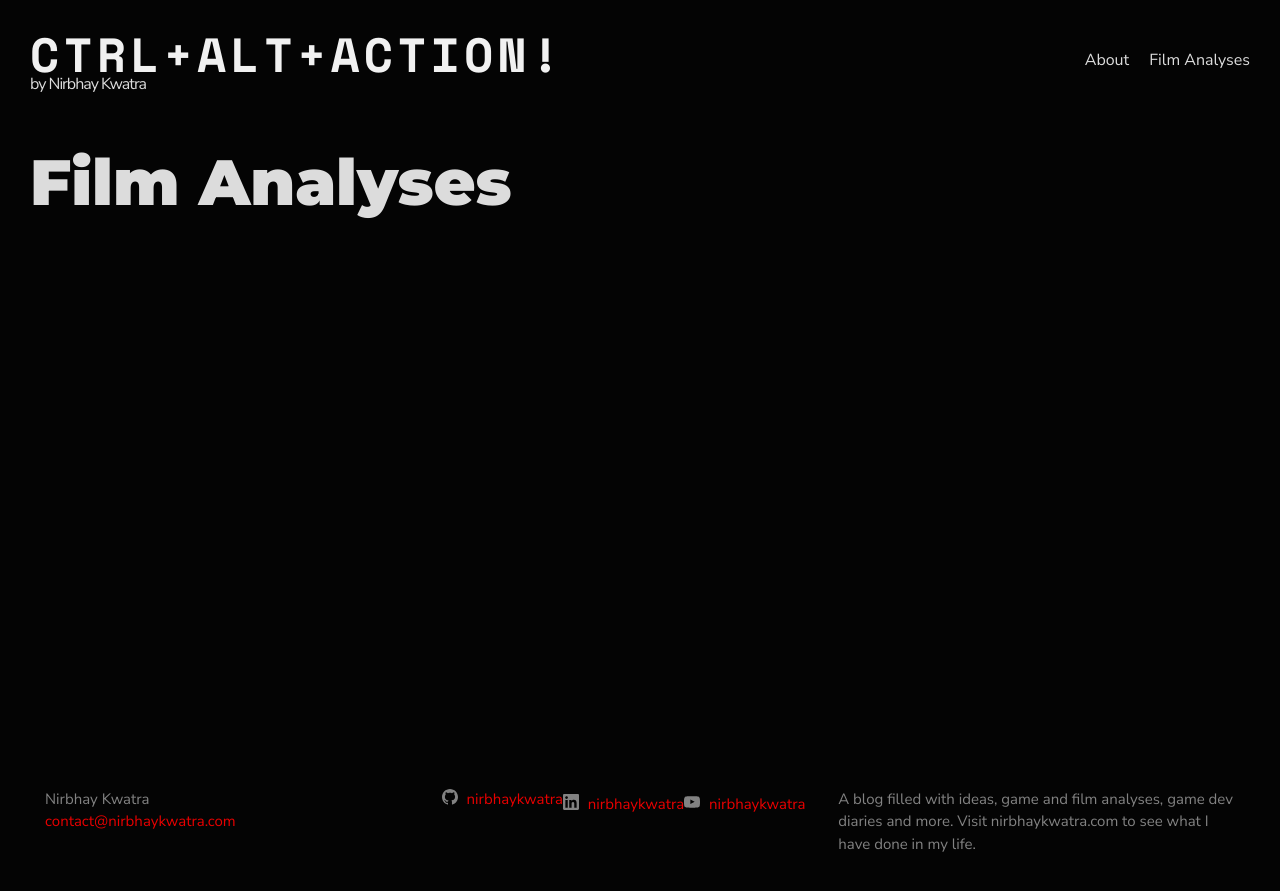
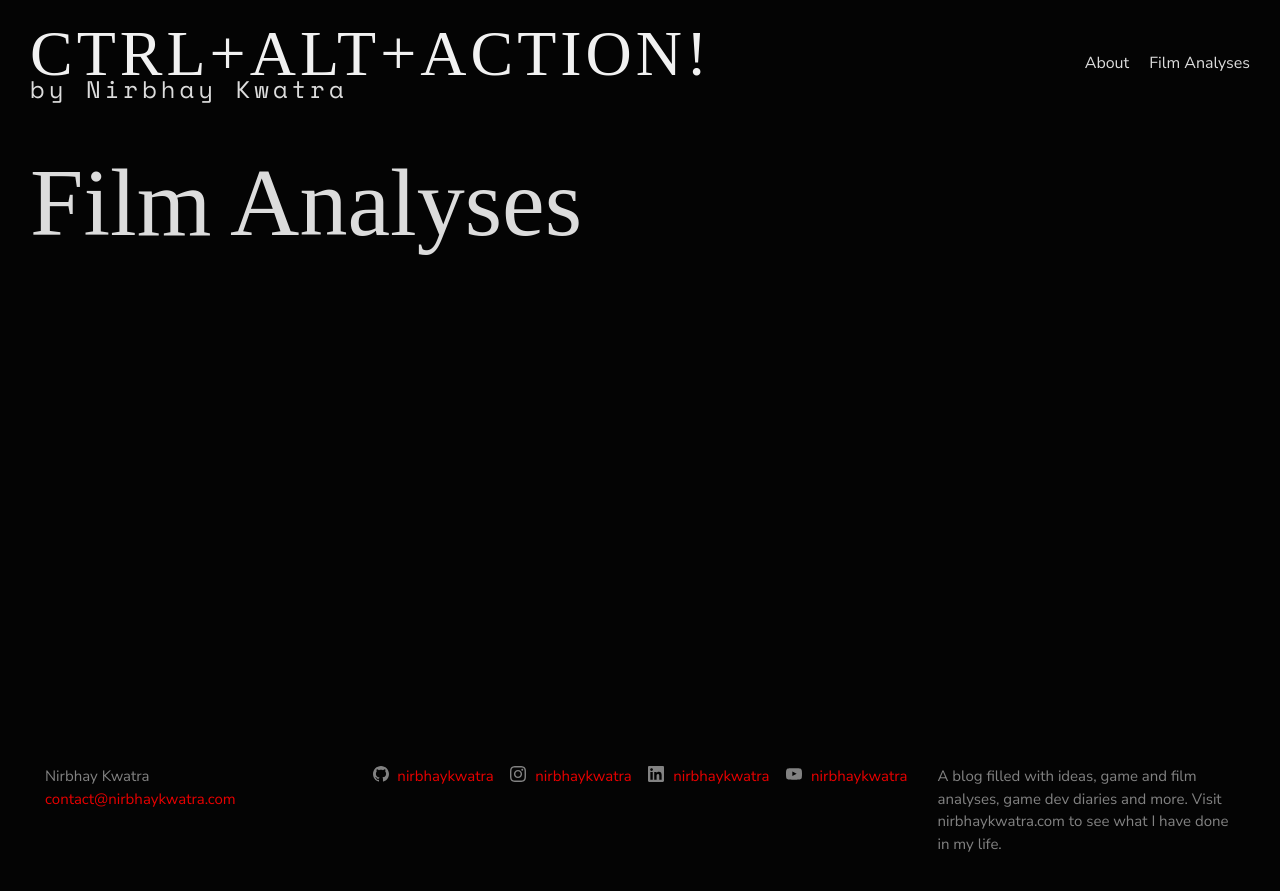
Before and after one commit to nirbhaykwatra/blog.nirbhaykwatra.com, a Jekyll site: the page built from film-analyses.markdown, in a window 1280 px wide. Shown: the top 891 px of the page. Built offline with Jekyll 4.4.1, drawn with Linux system fonts in a browser that asks for light colours; some web fonts are replaced.

Commit message:
Change font scheme and rewrite footer css

```diff
--- a/_config.yml
+++ b/_config.yml
@@ -29,7 +29,7 @@
 github_username: nirbhaykwatra
 linkedin_username: nirbhaykwatra
 youtube_username: nirbhaykwatra
-
+instagram_username: nirbhaykwatra
 
 # Build settings
 theme: minima
--- a/_includes/head.html
+++ b/_includes/head.html
@@ -13,5 +13,5 @@
   <link href="https://fonts.googleapis.com/css2?family=Jersey+10&family=Space+Mono:ital,wght@0,400;0,700;1,400;1,700&display=swap" rel="stylesheet">
   <link href="https://fonts.googleapis.com/css2?family=Nunito+Sans:ital,opsz,wght@0,6..12,200..1000;1,6..12,200..1000&display=swap" rel="stylesheet">
   <link href="https://fonts.googleapis.com/css2?family=Montserrat:ital,wght@0,100..900;1,100..900&display=swap" rel="stylesheet">
-  <link href="https://fonts.googleapis.com/css2?family=VT323&display=swap" rel="stylesheet">
+  <link href="https://fonts.googleapis.com/css2?family=Bitcount:wght@100..900&display=swap" rel="stylesheet">
 </head>
--- a/_includes/social.html
+++ b/_includes/social.html
@@ -1,14 +1,12 @@
-<ul class="social-media-list">
-  {%- if site.dribbble_username -%}<li><a href="https://dribbble.com/{{ site.dribbble_username| cgi_escape | escape }}"><svg class="svg-icon"><use xlink:href="{{ '/assets/minima-social-icons.svg#dribbble' | relative_url }}"></use></svg> <span class="username">{{ site.dribbble_username| escape }}</span></a></li>{%- endif -%}
-  {%- if site.facebook_username -%}<li><a href="https://www.facebook.com/{{ site.facebook_username| cgi_escape | escape }}"><svg class="svg-icon"><use xlink:href="{{ '/assets/minima-social-icons.svg#facebook' | relative_url }}"></use></svg> <span class="username">{{ site.facebook_username| escape }}</span></a></li>{%- endif -%}
-  {%- if site.flickr_username -%}<li><a href="https://www.flickr.com/photos/{{ site.flickr_username| cgi_escape | escape }}"><svg class="svg-icon"><use xlink:href="{{ '/assets/minima-social-icons.svg#flickr' | relative_url }}"></use></svg> <span class="username">{{ site.flickr_username| escape }}</span></a></li>{%- endif -%}
-  {%- if site.github_username -%}<li><a href="https://github.com/{{ site.github_username| cgi_escape | escape }}"><svg class="svg-icon"><use xlink:href="{{ '/assets/minima-social-icons.svg#github' | relative_url }}"></use></svg> <span class="username">{{ site.github_username| escape }}</span></a></li>{%- endif -%}
-  {%- if site.instagram_username -%}<li><a href="https://instagram.com/{{ site.instagram_username| cgi_escape | escape }}"><svg class="svg-icon"><use xlink:href="{{ '/assets/minima-social-icons.svg#instagram' | relative_url }}"></use></svg> <span class="username">{{ site.instagram_username| escape }}</span></a></li>{%- endif -%}
-  {%- if site.linkedin_username -%}<li><a href="https://www.linkedin.com/in/{{ site.linkedin_username| cgi_escape | escape }}"><svg class="svg-icon"><use xlink:href="{{ '/assets/minima-social-icons.svg#linkedin' | relative_url }}"></use></svg> <span class="username">{{ site.linkedin_username| escape }}</span></a></li>{%- endif -%}
-  {%- if site.pinterest_username -%}<li><a href="https://www.pinterest.com/{{ site.pinterest_username| cgi_escape | escape }}"><svg class="svg-icon"><use xlink:href="{{ '/assets/minima-social-icons.svg#pinterest' | relative_url }}"></use></svg> <span class="username">{{ site.pinterest_username| escape }}</span></a></li>{%- endif -%}
-  {%- for mst in site.mastodon -%}{%- if mst.username and mst.instance -%}<li><a href="https://{{ mst.instance| cgi_escape | escape}}/@{{mst.username}}"><svg class="svg-icon"><use xlink:href="{{ '/assets/minima-social-icons.svg#mastodon' | relative_url }}"></use></svg> <span class="username">{{ mst.username|escape }}</span></a></li>{%- endif -%}{%- endfor -%}
-  {%- if site.twitter_username -%}<li><a href="https://www.twitter.com/{{ site.twitter_username| cgi_escape | escape }}"><svg class="svg-icon"><use xlink:href="{{ '/assets/minima-social-icons.svg#twitter' | relative_url }}"></use></svg> <span class="username">{{ site.twitter_username| escape }}</span></a></li>{%- endif -%}
-  {%- if site.youtube_username -%}<li><a href="https://youtube.com/{{ site.youtube_username| cgi_escape | escape }}"><svg class="svg-icon"><use xlink:href="{{ '/assets/minima-social-icons.svg#youtube' | relative_url }}"></use></svg> <span class="username">{{ site.youtube_username| escape }}</span></a></li>{%- endif -%}
-  {%- if site.googleplus_username -%}<li><a href="https://plus.google.com/{{ site.googleplus_username| escape }}"><svg class="svg-icon"><use xlink:href="{{ '/assets/minima-social-icons.svg#googleplus' | relative_url }}"></use></svg> <span class="username">{{ site.googleplus_username| escape }}</span></a></li>{%- endif -%}
-  {%- if site.rss -%}<li><a href="{{ 'feed.xml' | relative_url }}"><svg class="svg-icon"><use xlink:href="{{ '/assets/minima-social-icons.svg#rss' | relative_url }}"></use></svg> <span>{{ site.rss | escape }}</span></a></li>{%- endif -%}
-</ul>
+{%- if site.dribbble_username -%}<a href="https://dribbble.com/{{ site.dribbble_username| cgi_escape | escape }}"><svg class="svg-icon"><use xlink:href="{{ '/assets/minima-social-icons.svg#dribbble' | relative_url }}"></use></svg> <span class="username">{{ site.dribbble_username| escape }}</span></a>{%- endif -%}
+{%- if site.facebook_username -%}<a href="https://www.facebook.com/{{ site.facebook_username| cgi_escape | escape }}"><svg class="svg-icon"><use xlink:href="{{ '/assets/minima-social-icons.svg#facebook' | relative_url }}"></use></svg> <span class="username">{{ site.facebook_username| escape }}</span></a>{%- endif -%}
+{%- if site.flickr_username -%}<a href="https://www.flickr.com/photos/{{ site.flickr_username| cgi_escape | escape }}"><svg class="svg-icon"><use xlink:href="{{ '/assets/minima-social-icons.svg#flickr' | relative_url }}"></use></svg> <span class="username">{{ site.flickr_username| escape }}</span></a>{%- endif -%}
+{%- if site.github_username -%}<a href="https://github.com/{{ site.github_username| cgi_escape | escape }}"><svg class="svg-icon"><use xlink:href="{{ '/assets/minima-social-icons.svg#github' | relative_url }}"></use></svg> <span class="username">{{ site.github_username| escape }}</span></a>{%- endif -%}
+{%- if site.instagram_username -%}<a href="https://instagram.com/{{ site.instagram_username| cgi_escape | escape }}"><svg class="svg-icon"><use xlink:href="{{ '/assets/minima-social-icons.svg#instagram' | relative_url }}"></use></svg> <span class="username">{{ site.instagram_username| escape }}</span></a>{%- endif -%}
+{%- if site.linkedin_username -%}<a href="https://www.linkedin.com/in/{{ site.linkedin_username| cgi_escape | escape }}"><svg class="svg-icon"><use xlink:href="{{ '/assets/minima-social-icons.svg#linkedin' | relative_url }}"></use></svg> <span class="username">{{ site.linkedin_username| escape }}</span></a>{%- endif -%}
+{%- if site.pinterest_username -%}<a href="https://www.pinterest.com/{{ site.pinterest_username| cgi_escape | escape }}"><svg class="svg-icon"><use xlink:href="{{ '/assets/minima-social-icons.svg#pinterest' | relative_url }}"></use></svg> <span class="username">{{ site.pinterest_username| escape }}</span></a>{%- endif -%}
+{%- for mst in site.mastodon -%}{%- if mst.username and mst.instance -%}<a href="https://{{ mst.instance| cgi_escape | escape}}/@{{mst.username}}"><svg class="svg-icon"><use xlink:href="{{ '/assets/minima-social-icons.svg#mastodon' | relative_url }}"></use></svg> <span class="username">{{ mst.username|escape }}</span></a>{%- endif -%}{%- endfor -%}
+{%- if site.twitter_username -%}<a href="https://www.twitter.com/{{ site.twitter_username| cgi_escape | escape }}"><svg class="svg-icon"><use xlink:href="{{ '/assets/minima-social-icons.svg#twitter' | relative_url }}"></use></svg> <span class="username">{{ site.twitter_username| escape }}</span></a>{%- endif -%}
+{%- if site.youtube_username -%}<a href="https://youtube.com/{{ site.youtube_username| cgi_escape | escape }}"><svg class="svg-icon"><use xlink:href="{{ '/assets/minima-social-icons.svg#youtube' | relative_url }}"></use></svg> <span class="username">{{ site.youtube_username| escape }}</span></a>{%- endif -%}
+{%- if site.googleplus_username -%}<a href="https://plus.google.com/{{ site.googleplus_username| escape }}"><svg class="svg-icon"><use xlink:href="{{ '/assets/minima-social-icons.svg#googleplus' | relative_url }}"></use></svg> <span class="username">{{ site.googleplus_username| escape }}</span></a>{%- endif -%}
+{%- if site.rss -%}<a href="{{ 'feed.xml' | relative_url }}"><svg class="svg-icon"><use xlink:href="{{ '/assets/minima-social-icons.svg#rss' | relative_url }}"></use></svg> <span>{{ site.rss | escape }}</span></a>{%- endif -%}
--- a/_layouts/home.html
+++ b/_layouts/home.html
@@ -20,7 +20,7 @@
           <img src="../static/thumbnails/{{ post.thumbnail | default}}.png">
           <div class="post-item-content">
             <span class="post-meta">{{ post.date | date: date_format }}</span>
-            <h3>
+            <h3 class="post-list-item-heading">
               <!--<a class="post-link" href="{{ post.url | relative_url }}">-->
                 {{ post.title | escape }}
               <!--</a>-->
--- a/_sass/minima/_layout.scss
+++ b/_sass/minima/_layout.scss
@@ -37,9 +37,9 @@
 }
 
 .site-title {
-  @include relative-font-size(3);
-  font-weight: 700;
-  font-family: "Space Mono";
+  @include relative-font-size(4);
+  font-weight: 400;
+  font-family: "Bitcount";
   letter-spacing: 4px;
   line-height: $base-line-height * $base-font-size * 2;
   margin-bottom: 0;
@@ -52,10 +52,12 @@
 }
 
 .site-subtitle {
-  @include relative-font-size(1);
+  @include relative-font-size(1.5);
+  font-family: "Space Mono";
   font-weight: 400;
   line-height: $base-line-height * $base-font-size * 0.5;
-  letter-spacing: -1px;
+  letter-spacing: 4px;
+  margin-top: 5px;
   margin-bottom: 0;
   float: left;
 }
@@ -166,7 +168,7 @@
 .footer {
   @include relative-font-size(0.9375);
   display: grid;
-  grid-template-columns: 1fr 1fr 1fr;
+  grid-template-columns: 1fr 2fr 1fr;
   color: $grey-color;
   margin-left: -$spacing-unit * 0.5;
   margin-right: -$spacing-unit * 0.5;
@@ -180,6 +182,8 @@
 .footer-socials {
   display: flex;
   flex-direction: row;
+  justify-content: space-between;
+  margin: 0 $spacing-unit 0 $spacing-unit;
 }
 
 .footer-description {
@@ -237,6 +241,10 @@
     left: 0;
     text-decoration: none;
   }
+
+  a:hover {
+    color: $brand-color;
+  }
 }
 
 .post-list-item:hover {
@@ -245,7 +253,15 @@
   transform: translate(-0.5rem, -0.5ex);
 }
 
+.post-list-item-heading {
+  font-family: "Jersey 10";
+  font-weight: 400;
+  line-height: 1;
+  @include relative-font-size(2.5);
+}
+
 .post-excerpt {
+  font-family: "Space Mono";
   margin-top: -10px;
   color: white;
 }
@@ -253,11 +269,6 @@
 .post-meta {
   font-size: $small-font-size;
   color: $grey-color;
-}
-
-.post-link {
-  display: block;
-  @include relative-font-size(1.5);
 }
 
 
@@ -271,10 +282,10 @@
 }
 
 .post-title {
-  @include relative-font-size(4);
+  @include relative-font-size(6);
   line-height: 1;
-  font-family: "Montserrat";
-  font-weight: 900;
+  font-family: "Jersey 10";
+  font-weight: 400;
 
   @include media-query($on-laptop) {
     @include relative-font-size(2.25);
@@ -283,6 +294,8 @@
 
 .post-content {
   margin-bottom: $spacing-unit;
+  font-family: "Montserrat";
+  letter-spacing: -1px;
 
   h1 {
     @include relative-font-size(2.25);
```
